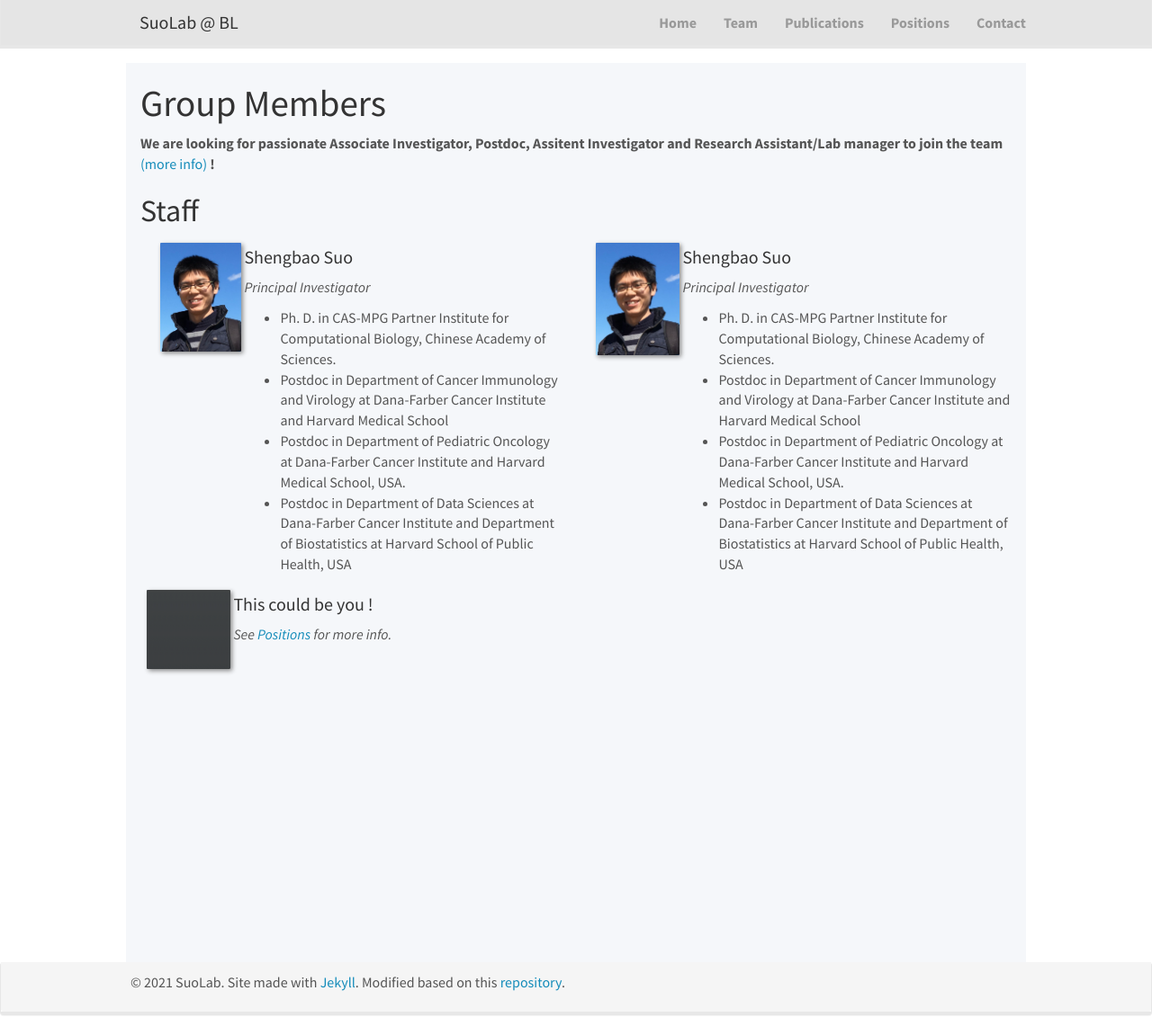
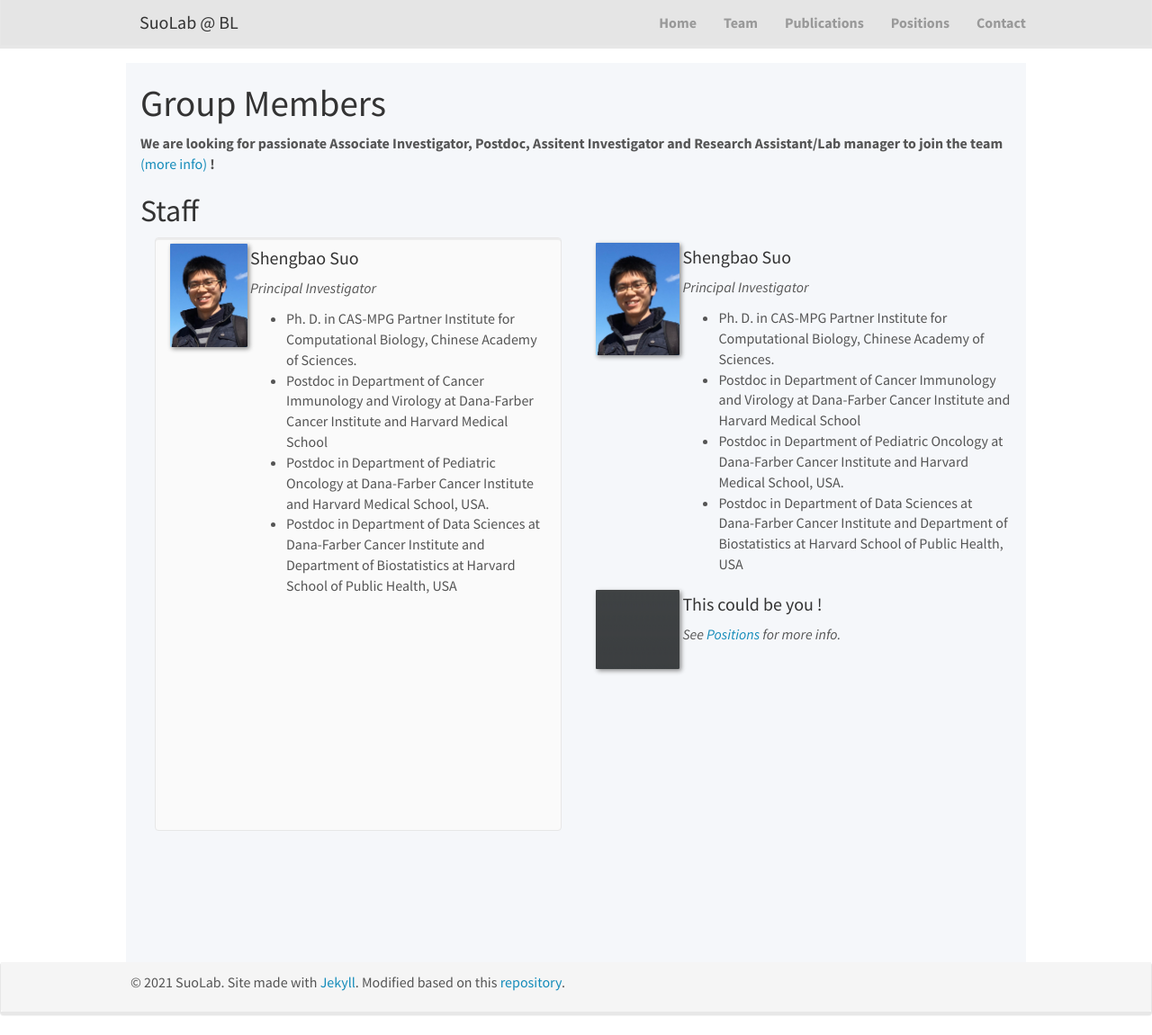
Before and after one commit to suoshengbao/suoshengbao.github.io, a Jekyll site: the page built from _pages/team.md, in a window 1280 px wide and 1151 px high. Shown: the whole window at 90% size. Built offline with Jekyll 4.4.1, drawn with Linux system fonts in a browser that asks for light colours; nearby versions of some CDN libraries.

Commit message:
Update team.md

```diff
--- a/_pages/team.md
+++ b/_pages/team.md
@@ -14,6 +14,7 @@ permalink: /team/
 
 ## Staff
 <div class="col-sm-6 clearfix">
+<div class="well"  style="height: 660px;">
 <img src="/images/teampic/ShengbaoSuo.jpg" class="img-responsive" width="20%" style="float: left" />
 <h4>Shengbao Suo</h4>
 <p><i>Principal Investigator<i></i></i></p>
@@ -24,6 +25,8 @@ permalink: /team/
 <li> Postdoc in Department of Data Sciences at Dana-Farber Cancer Institute and Department of Biostatistics at Harvard School of Public Health, USA </li>
 </ul>
 </div>
+</div>
+
 
 {% assign number_printed = 0 %}
 {% for member in site.data.team_members %}
```
